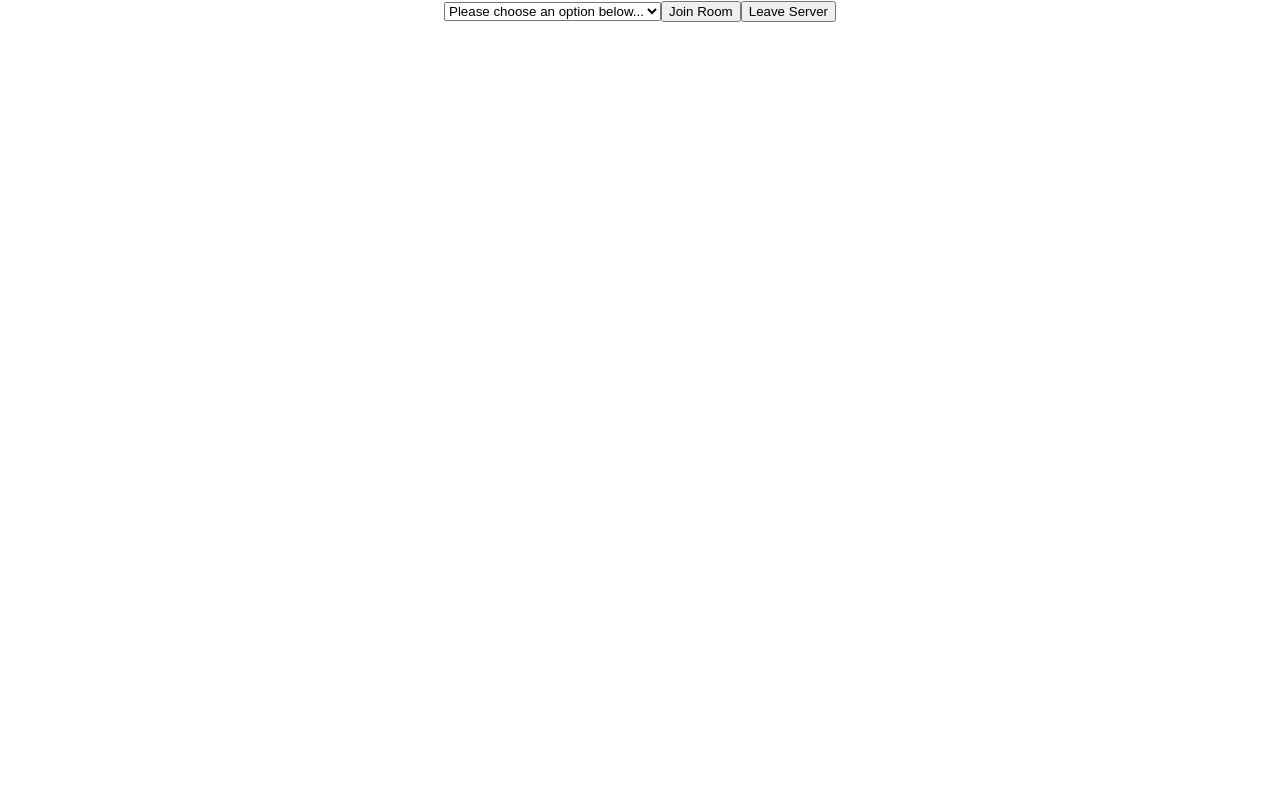
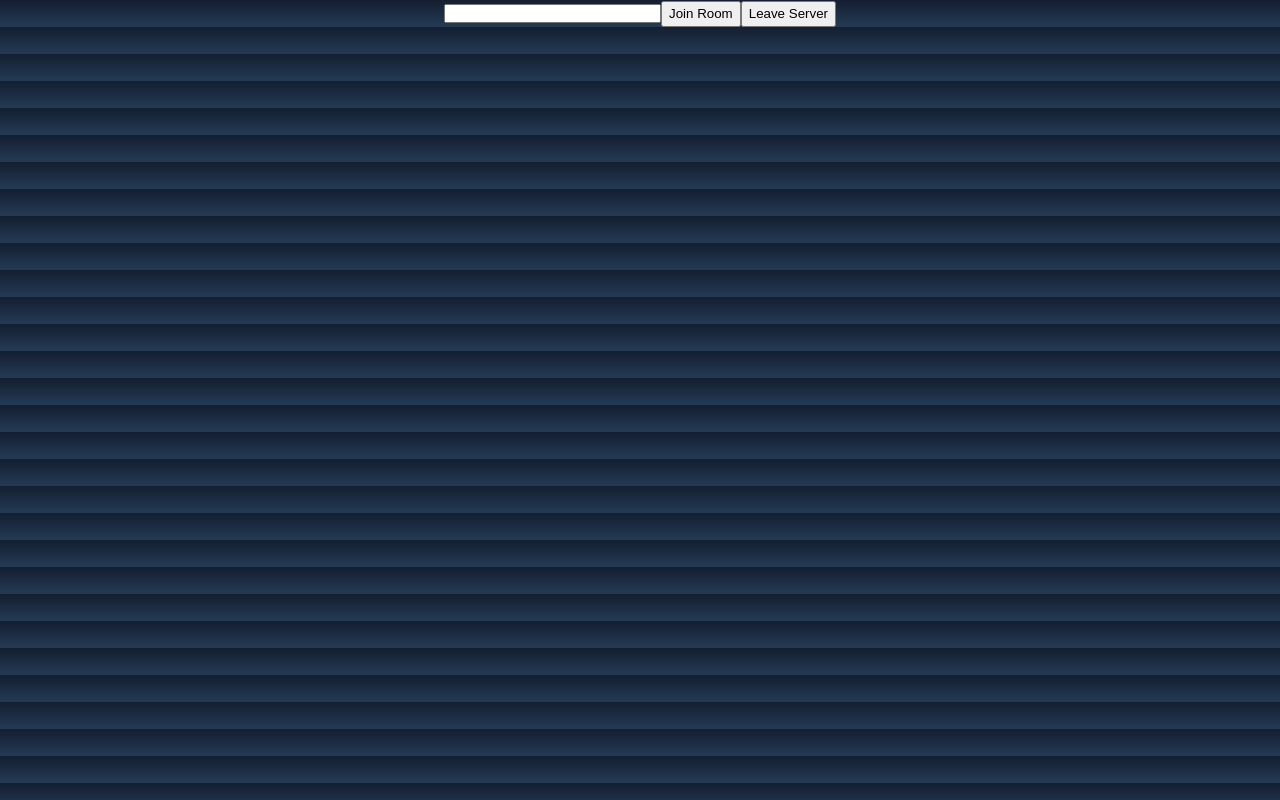
Before and after one commit to robinblom2/chat-app-client, a React (Create React App) app: page /home in a window 1280 px wide. Built offline with nearby package versions, Linux system fonts and the light colour scheme; no server answers.

Commit message:
pm tester och basic css for our eyes

```diff
--- a/src/views/chat/ChatRoom.js
+++ b/src/views/chat/ChatRoom.js
@@ -1,13 +1,14 @@
 import Messages from "./Messages";
 import RoomInfo from "./RoomInfo";
 import SendMessage from "./SendMessage";
+import "./chat.css"
 
 const ChatRoom = ({ socket, username, room }) => {
   return (
     <div>
       <RoomInfo socket={socket} username={username} room={room}/>
       <div>
-        <Messages socket={socket}/>
+        <Messages socket={socket} username={username} room={room}/>
         <SendMessage socket={socket} username={username} room={room}/>
       </div>
     </div>
--- a/src/views/chat/Messages.js
+++ b/src/views/chat/Messages.js
@@ -1,6 +1,6 @@
 import { useEffect, useRef, useState } from "react";
 
-const Messages = ({ socket }) => {
+const Messages = ({ socket, username, room }) => {
   const [messagesFromDB, setMessagesFromDB] = useState([]);
 
   const messagesContainerRef = useRef(null);
--- a/src/views/chat/RoomInfo.js
+++ b/src/views/chat/RoomInfo.js
@@ -24,8 +24,8 @@
     roomUsers.filter((user) => {
       if (user.username === username) {
         if (targetUser.id !== user.id) {
-          socket.emit("join_private", {user, targetUser} )
-          navigate("/privatechat", { targetUser, user } );
+          socket.emit("join_private", { targetUser, user } )
+          navigate("/privatechat", { targetUser, user, socket, room } );
         } else {
           console.log("Cant chat with yourself");
         }
--- /dev/null
+++ b/src/views/chat/chat.css
@@ -0,0 +1,12 @@
+* {
+    color: white;
+    line-height: 1.5;
+}
+
+body {
+    background: linear-gradient(#141e30, #243b55);
+}
+
+button {
+    color: black;
+}
--- a/src/views/home/Home.js
+++ b/src/views/home/Home.js
@@ -1,5 +1,6 @@
 import { useEffect, useState } from "react";
 import { useNavigate } from "react-router-dom";
+import "./home.css"
 
 
 const Home = ({ username, room, setRoom, socket }) => {
--- /dev/null
+++ b/src/views/home/home.css
@@ -0,0 +1,12 @@
+* {
+    color: white;
+    line-height: 1.5;
+}
+
+body {
+    background: linear-gradient(#141e30, #243b55);
+}
+
+button {
+    color: black;
+}
--- a/src/views/privatechat/PrivateChat.js
+++ b/src/views/privatechat/PrivateChat.js
@@ -1,11 +1,12 @@
 import PrivateMessages from "./PrivateMessages";
 import SendPrivateMessage from "./SendPrivateMessage";
+import "./privatechat.css"
 
-const PrivateChat = ({ targetUser, currentUser, socket }) => {
+const PrivateChat = ({ targetUser, currentUser, socket, room }) => {
   return (
       <div>
-        <PrivateMessages targetUser={targetUser} currentUser={currentUser} socket={socket}/>
-        <SendPrivateMessage targetUser={targetUser} currentUser={currentUser} socket={socket}/>
+        <PrivateMessages targetUser={targetUser} currentUser={currentUser} socket={socket} room={room}/>
+        <SendPrivateMessage targetUser={targetUser} currentUser={currentUser} socket={socket} room={room}/>
       </div>
   );
 };
--- a/src/views/privatechat/PrivateMessages.js
+++ b/src/views/privatechat/PrivateMessages.js
@@ -1,7 +1,9 @@
-import { useEffect, /*useRef,*/ useState } from "react";
+import { useEffect, useRef, useState } from "react";
 
-const PrivateMessages = ({ targetUser, currentUser, socket }) => {
+const PrivateMessages = ({ targetUser, currentUser, socket, room }) => {
   const [privateMessagesFromDB, setPrivateMessagesFromDB] = useState([]);
+
+  console.log(`Info about stuffs: ${targetUser} ${currentUser} ${socket}`);
 
   /*const messagesContainerRef = useRef(null);*/
 
--- a/src/views/privatechat/SendPrivateMessage.js
+++ b/src/views/privatechat/SendPrivateMessage.js
@@ -1,7 +1,13 @@
-import { useState } from "react"
+import { useEffect, useState } from "react";
+import { useNavigate } from 'react-router-dom';
 
-const SendPrivateMessage = ({ targetUser, currentUser, socket }) => {
+const SendPrivateMessage = ({ targetUser, currentUser, socket, room }) => {
     const [privateMessage, setPrivateMessage] = useState('');
+    const [roomUsers, setRoomUsers] = useState([]);
+
+    console.log(`Info about stuffs: ${targetUser} ${currentUser} ${socket}`);
+
+    const navigate = useNavigate();
 
     const sendPrivateMessage = () => {
         if ( privateMessage !== '') {
@@ -11,6 +17,26 @@
             setPrivateMessage('');
         }
     };
+
+    const leavePrivate = () => {
+        if (room !== '' && currentUser !== '') {
+          socket.emit('join_room', { room });
+        }
+
+        // Redirect to /chat
+        navigate('/chatroom', { replace: true }); // Add this
+      }
+
+      useEffect(() => {
+        socket.on('chatroom_users', (data) => {
+          console.log(data);
+          setRoomUsers(data);
+        });
+
+        return () => socket.off('chatroom_users');
+      }, [socket]);
+
+
 
     return (
         <div className="send-input-container">
@@ -26,6 +52,12 @@
             >
                 Send Message
             </button>
+
+            <br />
+
+            <button className='btn btn-outline' onClick={leavePrivate}>
+                Leave
+            </button>
         </div>
     )
 }
--- /dev/null
+++ b/src/views/privatechat/privatechat.css
@@ -0,0 +1,12 @@
+* {
+    color: white;
+    line-height: 1.5;
+}
+
+body {
+    background: linear-gradient(#141e30, #243b55);
+}
+
+button {
+    color: black;
+}
```
